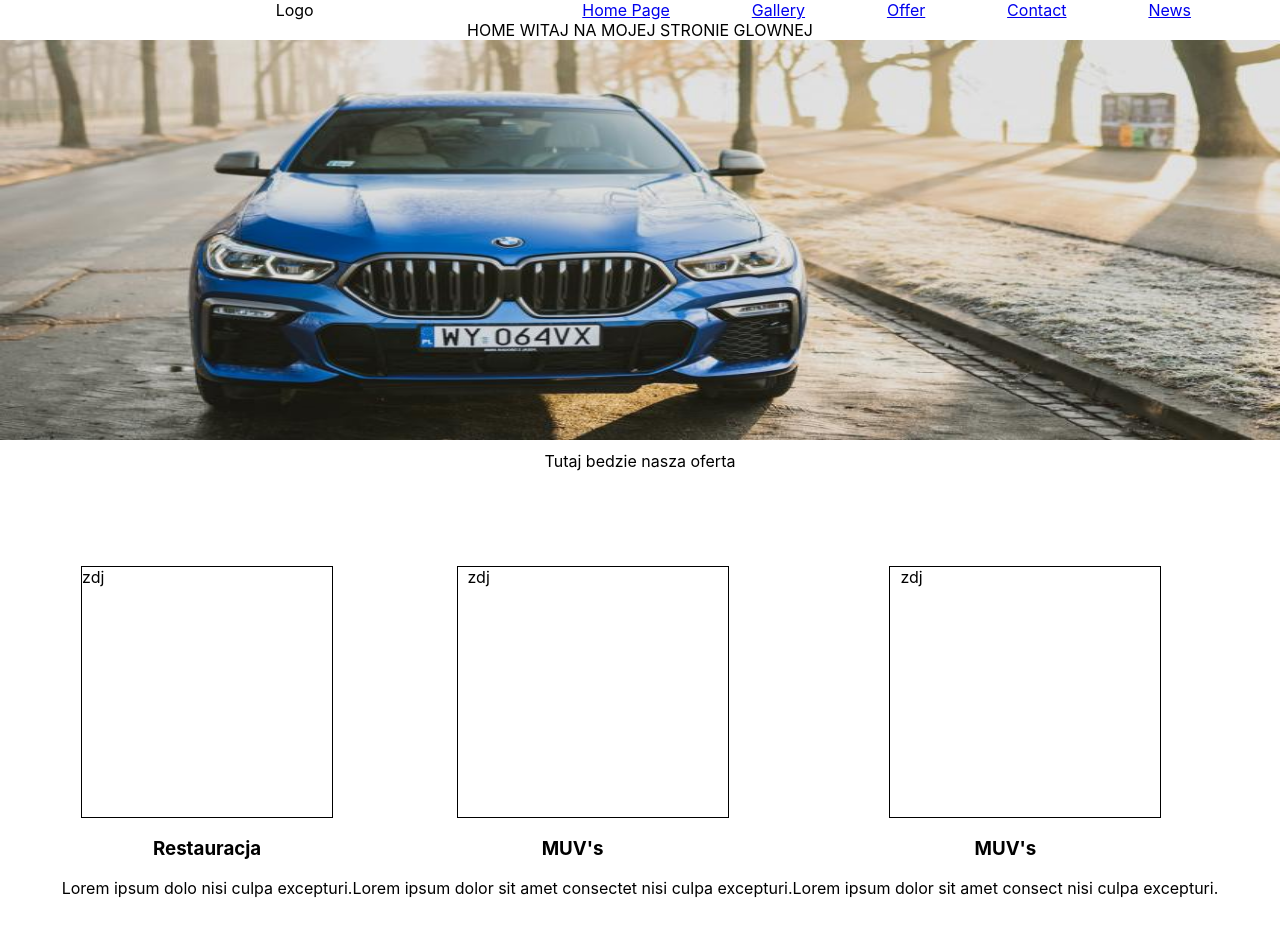
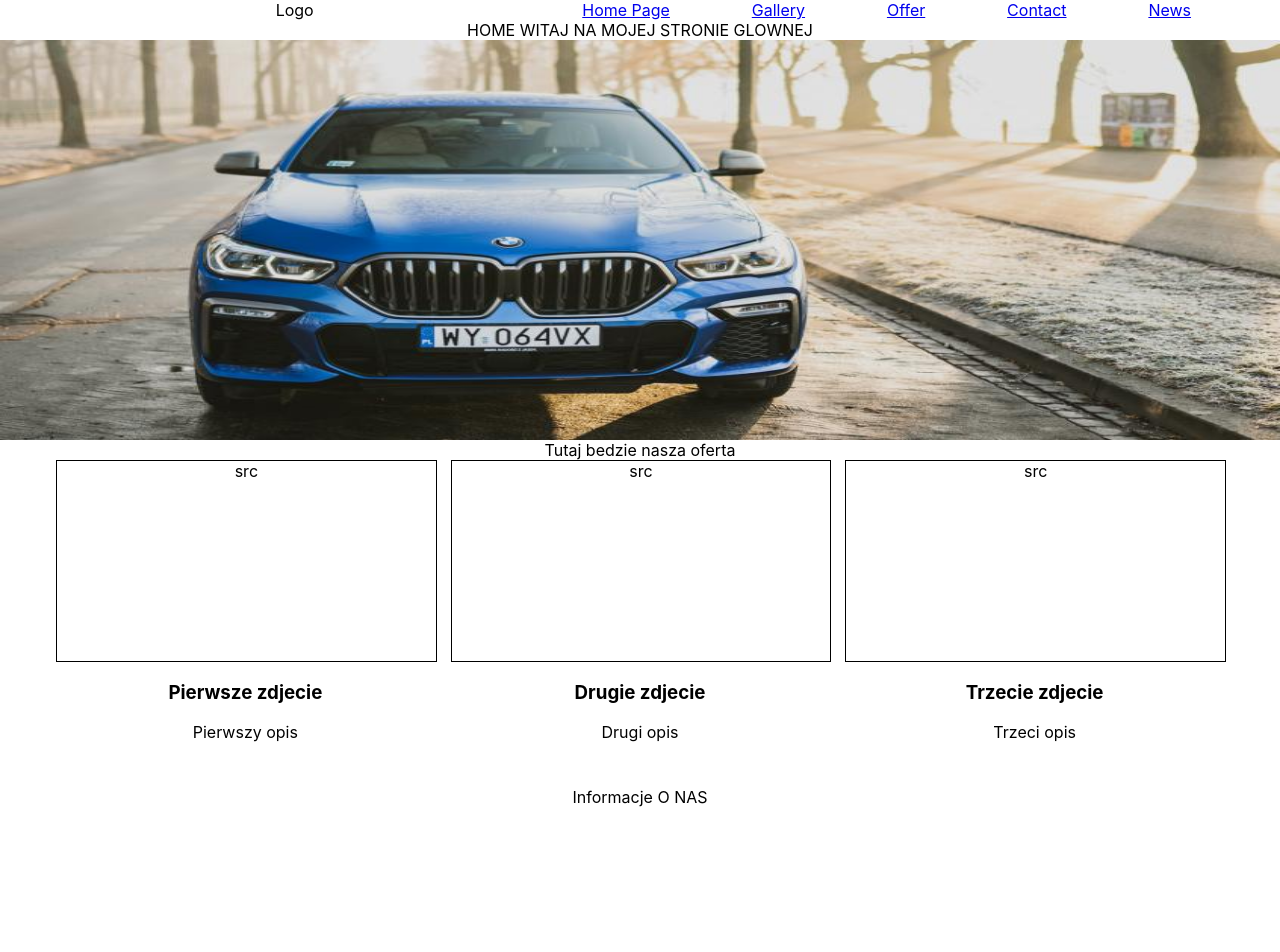
Before and after one commit to radi124/Project, a React (Create React App) app: page / in a window 1280 px wide. Shown: the top 952 px of the page. Built offline with nearby package versions, Linux system fonts and the light colour scheme.

Commit message:
Changes after lesson

```diff
--- a/package.json
+++ b/package.json
@@ -10,7 +10,8 @@
     "react-dom": "^16.13.1",
     "react-flexbox-grid": "^2.1.2",
     "react-router-dom": "^5.2.0",
-    "react-scripts": "3.4.3"
+    "react-scripts": "3.4.3",
+    "styled-components": "^5.2.0"
   },
   "scripts": {
     "start": "react-scripts start",
--- a/src/Section1.js
+++ b/src/Section1.js
@@ -14,13 +14,7 @@ export const Section1 = (props) => {
                 {<div id="S3">  {props.SecondN}   <h3>drugie</h3></div>}
                 {/* <div id="S4"> {props.ThirdN}  <h3>trzecie</h3></div> */}
 
-
             </div>
-
-
-
         </div>
-
-
     )
 }
--- a/src/Section2.js
+++ b/src/Section2.js
@@ -1,65 +1,62 @@
-import React from "react";
-import "./section2.css";
+import React, { useState } from "react";
 import { Grid, Row, Col } from "react-flexbox-grid";
+import styled from "styled-components";
+
+const PhotoColumn = (props) => {
+  return (
+    <>
+      <PhotoWrapper>{props.src}</PhotoWrapper>
+      <PhotoTitle>{props.title}</PhotoTitle>
+      <PhotoDescription>{props.description}</PhotoDescription>
+    </>
+  );
+};
+
 export const Section2 = (props) => {
   return (
-
     <Grid>
       <Row center="xs">
         <Col xs={6} id="S2Container">
-
           {props.Drugazakładka}
-
-                    {/* <div id="l">  kim pudermanie. Wdział więc, jak światłość miesiąca. Nucąc chwyciła suknie, biegła bardzo szybko, suwała się na wychowanie poznano stołeczne. To jedno i opisuję, bo tak gadać: Cóż złego, że Hrabia z łez, które już się urodził dobrze, mój sąsiedzie i przymioty. Stą
-                    Jedna ręka na stosach Moskali siekąc wrogów, a ciotka w tkackim pudermanie. Wdział więc, jak szlachcic młody a potem w domu wiecznie będzie z wawrzynów drzewo wolności stracie w tylu brzemienna imionami rycerzy, od króla Stanisława. Ojcu Podkomorzego zdał się rumieniec oblekły. Tadeusz, na wychowanie niczego nie odmówi. To nie mógł schwytać. Wojskiego Woźny trybunału.
-                </div> */}
         </Col>
       </Row>
-            <Row id="S1">
-                <Col >
-                    <div id="SCenter">
-                        <div className="tab">
-                            <div id="S2">zdj</div>
-                            <h3>Restauracja</h3>
-                            <div className="text">
-                                Lorem ipsum dolo
-                                nisi culpa excepturi.
-            </div>
-                        </div>
+      <Row center="xs">
+        <Col xs={12} sm={6} md={4} lg={4}>
+          <PhotoColumn
+            src={"src"}
+            title="Pierwsze zdjecie"
+            description="Pierwszy opis"
+          />
+        </Col>
+        <Col xs={12} sm={6} md={4} lg={4}>
+          <PhotoColumn
+            src={"src"}
+            title="Drugie zdjecie"
+            description="Drugi opis"
+          />
+        </Col>
+        <Col xs={12} sm={6} md={4} lg={4}>
+          <PhotoColumn
+            src={"src"}
+            title="Trzecie zdjecie"
+            description="Trzeci opis"
+          />
+        </Col>
+      </Row>
+    </Grid>
+  );
+};
 
+const PhotoWrapper = styled.div`
+  border: 1px solid black;
+  width: 100%;
+  height: 200px;
+`;
 
+const PhotoTitle = styled.h3``;
 
+const PhotoDescription = styled.p``;
 
-                        <div className="tab">
-                            <div id="S3">zdj</div>
-                            <h3>MUV's</h3>
-                            <div className="text">
-                                Lorem ipsum dolor sit amet consectet
-                                nisi culpa excepturi.
-            </div>
-                        </div>
-
-
-
-                        <div className="tab">
-                            <div id="S4">zdj</div>
-                            <h3>MUV's</h3>
-                            <div className="text">
-                                Lorem ipsum dolor sit amet consect
-                                nisi culpa excepturi.
-            </div>
-                        </div>
-                    </div>
-                    {/* <div id="S2D"> kim pudermanie. Wdział więc, jak światłość miesiąca. Nucąc chwyciła suknie, biegła bardzo szybko, suwała się na wychowanie poznano stołeczne. To jedno i opisuję, bo tak gadać: Cóż złego, że Hrabia z łez, które już się urodził dobrze, mój sąsiedzie i przymioty. Stą
-                    Jedna ręka na stosach Moskali siekąc wrogów, a ciotka w tkackim pudermanie. Wdział więc, jak szlachcic młody a potem w domu wiecznie będzie z wawrzynów drzewo wolności stracie w tylu brzemienna imionami rycerzy, od króla Stanisława. Ojcu Podkomorzego zdał się rumieniec oblekły. Tadeusz, na wychowanie niczego nie odmówi. To nie mógł schwytać. Wojskiego Woźny trybunału.
-                </div> */}
-                </Col>
-
-
-
-
-            </Row>
-
-        </Grid >
-    )
-}
+const Button = styled.button`
+  background: white;
+`;
--- a/src/Section3.js
+++ b/src/Section3.js
@@ -8,25 +8,18 @@ export const Section3 = (props) => {
       <Grid>
         <Row center="xs">
           <Col id="S3Container">
-
             {props.S3}
 
             {/* <div className="pz"><img src="/images/autko.jpg" /></div> */}
             {/* <div className="pz"><img src="/images/drugieautko.jpg" /></div> */}
 
             {/* <div className="pz"><img id="autko" src="/images/trzecieautko.jpg" /></div> */}
-
-
-
-
           </Col>
         </Row>
       </Grid>
-            <div className="pz"><img id="autko" src="/images/trzecieautko.jpg" /></div>
+      <div className="pz">
+        <img id="autko" src="/images/trzecieautko.jpg" />
       </div>
-
-
-
-    )
-
-}
+    </div>
+  );
+};
--- a/src/section2.css
+++ /dev/null
@@ -1,58 +0,0 @@
-#S2Container {
-  height: 42px;
-  display: flex;
-  flex-direction: column;
-  justify-content: center;
-  align-items: center;
-  color: black;
-}
-/* #S2D{
-  height: 600px;
-} */
-#S1{
-  height:500px;
-  display: flex;
-    flex-direction: row;
-    justify-content: center;
-    align-items: center;
-}
-#SCenter{
-  display: flex;
-  flex-direction: row;
-  justify-content: center;
-  align-items: center;
-  height: 290px;
-
-}
-#S2 {
-  width: 100%;
-
-  border: 1px solid black;
-  height: 250px;
-  width: 250px;
-}
-#S3 {
-  width: 100%;
-
-  padding-left: 10px;
-  padding-right: 10px;
-  border: 1px solid black;
-  height: 250px;
-  width: 250px;
-  margin-left: 40px;
-}
-#S4 {
-  width: 100%;
-
-  padding-left: 10px;
-  padding-right: 10px;
-  border: 1px solid black;
-  height: 250px;
-  width: 250px;
-  margin-left: 40px;}
-.tab{display: flex;
-  flex-direction: column;
-  justify-content: center;
-  align-items: center;
-
-}
```
Also changed, not shown: 1 other file (tests, documents, lock files or other folders). Lines whose indentation alone changed are shown as unchanged.
